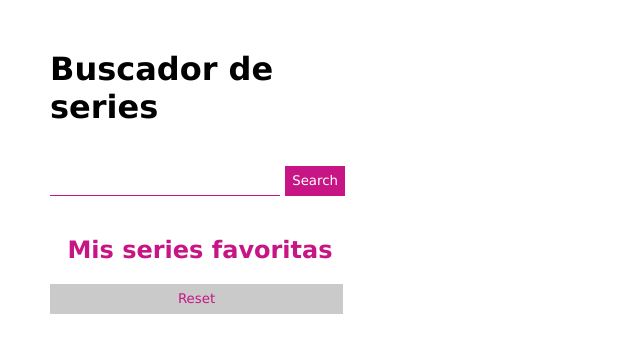
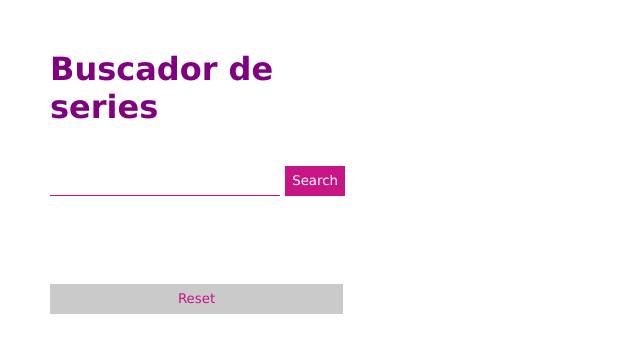
Before and after one commit to carpanla/Find-tv-shows, a website: page docs/index.html in a window 1280 px wide. Shown: the top 352 px of the page, without its empty margins (0-640 px from the left). Drawn offline with Linux system fonts and the light colour scheme.

Commit message:
add docs

```diff
--- a/_src/assets/scss/main.scss
+++ b/_src/assets/scss/main.scss
@@ -57,7 +57,7 @@ h1 {
 h2 {
 	margin-left: 20px;
 	text-align: center;
-	color: mediumvioletred;
+	color: white;
 }
 form {
 	margin-left: 20px;
--- a/public/assets/js/main.js
+++ b/public/assets/js/main.js
@@ -102,7 +102,8 @@ function favShow (event, name, image){
 //Defino una función para pintar los datos guardados en LocalStorage y la ejecuto cuando se carga la página
 function showLocal(){
   if (localStorage.getItem('favs') !== null) {
-    favourites = JSON.parse(localStorage.getItem('favs'));console.log(favourites)
+    favourites = JSON.parse(localStorage.getItem('favs'));
+    console.log(favourites)
     for (const item of favourites){
       let elementLiLocal = document.createElement('li');
       let elementNameLocal = document.createElement('h2');
@@ -113,7 +114,6 @@ function showLocal(){
       elementLiLocal.appendChild(elementNameLocal);
       elementLiLocal.appendChild(elementImageLocal);
       favUl.appendChild(elementLiLocal);
-
     }
   } else {
     favourites = [];
```
Also changed, not shown: docs/assets/js/main.js (+1 -1 lines), docs/assets/css/main.css, public/assets/css/main.css, 2 other files.
